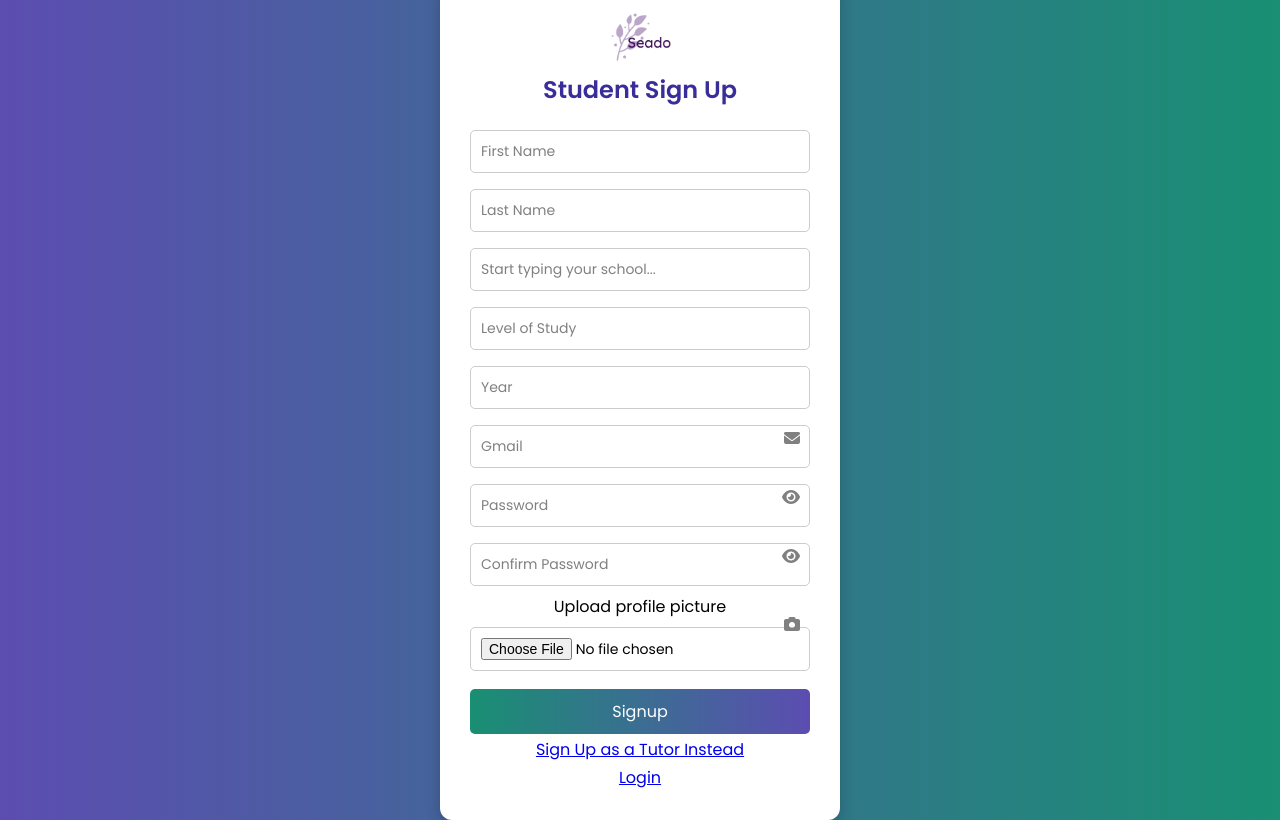
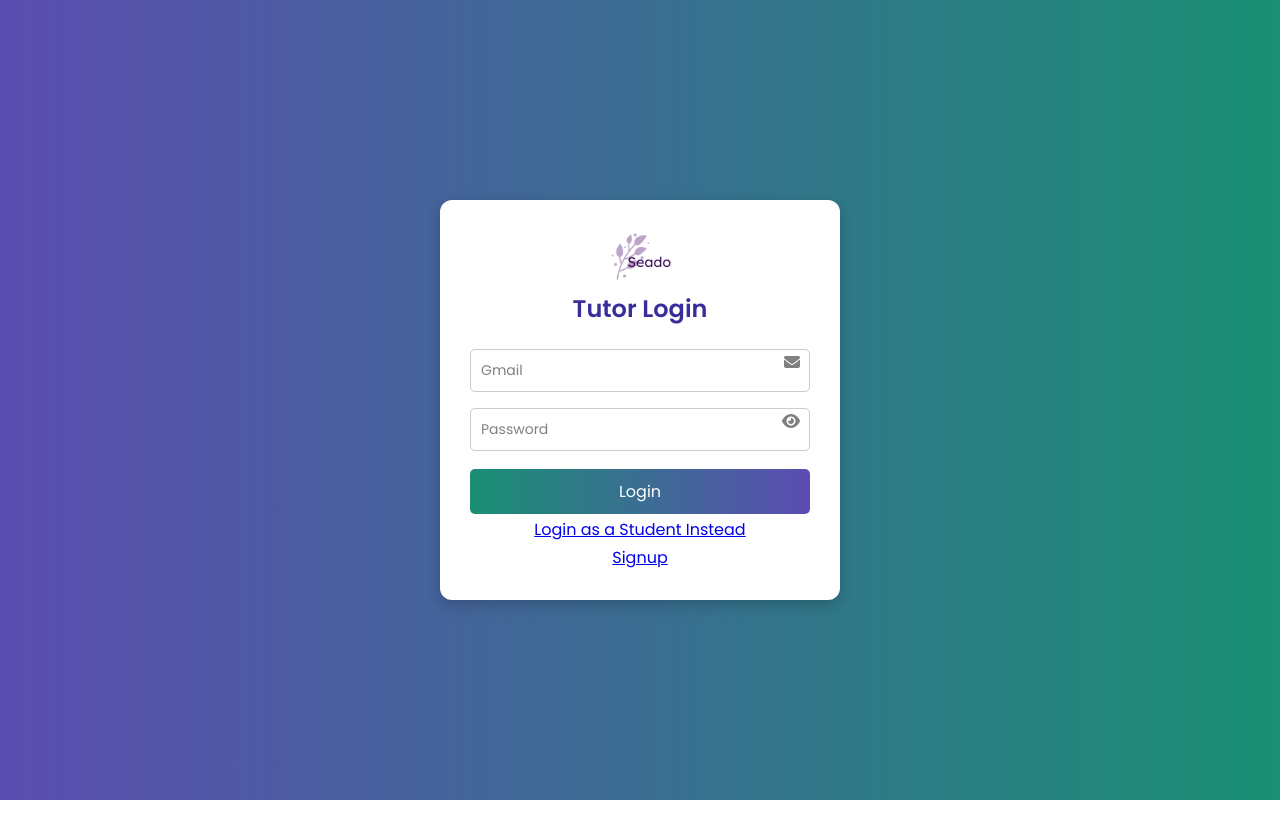
Before and after one commit to Sabastian-Ihekweme/Seado, a Flask app: page / in a window 1280 px wide. Run offline with Flask 3, Linux system fonts and the light colour scheme; some libraries are stand-ins or nearby versions.

Commit message:
debug & student login

```diff
--- a/Website/__init__.py
+++ b/Website/__init__.py
@@ -1,8 +1,9 @@
 from flask import Flask
 from flask_sqlalchemy import SQLAlchemy
-from flask_login import LoginManager
+from flask_login import LoginManager, current_user
 from os import path
 from werkzeug.utils import secure_filename
+from flask import current_app
 import os
 
 UPLOAD_FOLDER = os.path.join(os.getcwd(), 'static', 'uploads', 'profile-pics')
@@ -15,8 +16,10 @@
 def allowed_file(filename):
     return '.' in filename and filename.rsplit('.', 1)[1].lower() in ALLOWED_EXTENSIONS
 
+
 db = SQLAlchemy()
 DB_NAME = 'database.db'
+login_manager = LoginManager()
 
 def create_app():
     app = Flask(__name__)
@@ -33,12 +36,37 @@
     app.register_blueprint(views, url_prefix='')
 
     from .models import Tutor, Student
+
+
     create_database(app)
+
+    login_manager=LoginManager()
+    login_manager.login_view = 'auth.tutor_login'
+    login_manager.init_app(app)
+
+    @login_manager.user_loader
+    def load_user(id):
+        return Tutor.query.get(int(id)) or Student.query.get(int(id))
+
+
+    @app.context_processor
+    def inject_user():
+        return dict(tutor=current_user)
+
 
     app.config['UPLOAD_FOLDER'] = UPLOAD_FOLDER
 
+    from .models import Tutor
+
+    def load_user(user_id):
+        return Tutor.query.get(int(user_id))
 
     return app
+
+
+
+
+
 
 
 def create_database(app):
--- a/Website/auth.py
+++ b/Website/auth.py
@@ -1,12 +1,15 @@
 from flask import Blueprint, render_template, request, redirect, url_for, flash, current_app
 from .models import Tutor, Student, Post
-from . import db
-from werkzeug.security import generate_password_hash
+from .models import db
+from flask_login import login_user, LoginManager
+from werkzeug.security import generate_password_hash, check_password_hash
 from werkzeug.utils import secure_filename
 from Website import allowed_file
 import os
 
 auth = Blueprint('auth', __name__)
+
+
 
 @auth.route('/tutor-signup', methods=['GET', 'POST'])
 def tutor_signup():
@@ -60,11 +63,28 @@
 
     return render_template("tutor/tutor-signup.html")
 
-@auth.route('/tutor-login')
+
+@auth.route('/', methods=['GET', 'POST'])
 def tutor_login():
-    return "<h2>Tutor login</h2>"
+    if request.method == 'POST':
+        email = request.form.get('email')
+        password = request.form.get('password')
 
-@auth.route('/',  methods=['GET', 'POST'])
+        tutor = Tutor.query.filter_by(email=email).first()
+
+        if tutor and tutor.password:
+            if check_password_hash(tutor.password, password):
+                login_user(tutor)
+                return redirect(url_for('views.tutor_dashboard'))
+                flash("Login successful!", "success")
+            else:
+                flash("Incorrect password. Please try again.", category="error")
+        else:
+            flash("Email not found. Please try again", category="error")
+
+    return render_template('tutor/tutor-login.html')
+
+@auth.route('/student-signup',  methods=['GET', 'POST'])
 def student_signup():
     if request.method == 'POST':
         firstName = request.form.get('firstName')
@@ -118,9 +138,31 @@
     return render_template("student/student-signup.html")
 
 
-@auth.route('/student-login')
+@auth.route('/student-login', methods=['GET', 'POST'])
 def student_login():
-    return "<h2>Student login</h2>"
+
+    if request.method == 'POST':
+        email = request.form.get('email')
+        password = request.form.get('password')
+
+
+        student = Student.query.filter_by(email=email).first()
+
+
+
+        if student and student.password:
+            if check_password_hash(student.password, password):
+                login_user(student)
+                flash("Login successful!", "success")
+                return redirect(url_for('views.student_dashboard'))
+            else:
+                flash("Incorrect password. Please try again.", category="error")
+        else:
+            flash("Email not found. Please try again", category="error")
+
+
+    return render_template('student/student-login.html')
+
 
 @auth.route('/tutor-logout')
 def tutor_logout():
--- a/Website/templates/tutor/tutor-login.html
+++ b/Website/templates/tutor/tutor-login.html
@@ -24,6 +24,36 @@
     </div>
 
 
+    <div class="container">
+        <div class="form-box">
+            <div class="logo">
+                <img src="{{ url_for('static', filename='icons/seado-logo.png') }}" alt="Seado Logo">
+            </div>
+            <h2>Tutor Login</h2>
+
+
+            <form action="{{ url_for('auth.tutor_login') }}" method="POST">
+
+
+
+                <div class="input-icon">
+                    <input type="email" name="email" placeholder="Gmail" required>
+                    <i class="fas fa-envelope"></i>
+                </div>
+
+                <div class="input-icon">
+                    <input type="password" name="password" placeholder="Password" id="password" required>
+                    <i class="fas fa-eye toggle-password" onclick="togglePassword('password')"></i>
+                </div>
+
+                <button type="submit" name="signup-button" class="signup-btn">Login</button>
+
+                <p style="margin-top:3px;"><a class="instead" href="{{url_for('auth.student_login')}}">Login as a Student Instead</a></p>
+                <p style="margin-top:3px;"><a class="instead" href="{{url_for('auth.tutor_signup')}}">Signup</a></p>
+
+            </form>
+        </div>
+    </div>
 
 </body>
 </html>
```
Also changed, not shown: Website/templates/student/student-login.html (+59 -0 lines), Website/models.py (line endings or trailing spaces), instance/database.db.
